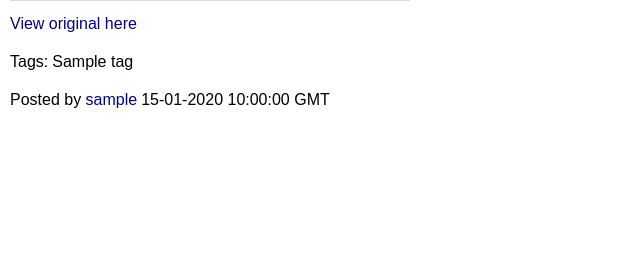
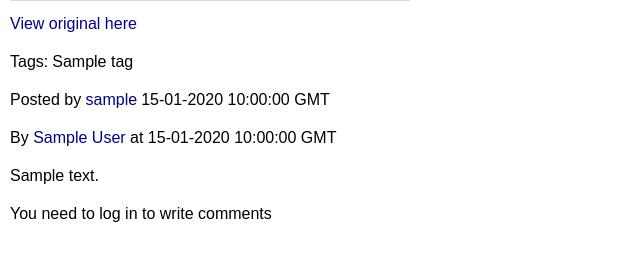
Before and after one commit to razrush1tel/nonamechan, a Flask app: page /post/1 in a window 1280 px wide. Shown: the part 354-615 px from the top of the page, without its empty margins (0-640 px from the left). Run offline with Flask 2, Linux system fonts and the light colour scheme; tables that the repository leaves empty hold one stand-in row (values such as "Sample post"); grey boxes marked "Sample" are stand-in pictures; some libraries are stand-ins or nearby versions.

Commit message:
Comments and comment form now are under the picture

```diff
--- a/package/templates/post.html
+++ b/package/templates/post.html
@@ -17,6 +17,22 @@
 		<br>
 		<p>Posted by <a style="color: darkblue;" href="{{ url_for('users.account', username=post.author.username) }}">{{ post.author.username }}</a></p>
 		<p>{{ post.date_posted.strftime('%d-%m-%Y %H:%M:%S GMT') }}</p><br>
+		{% for comment in post.comment_list %}
+			<div class="comment">
+				<p>By <a style="color: darkblue;" href="{{ url_for('users.account', username=comment.author) }}">{{ comment.author }}</a> at {{ comment.date_posted.strftime('%d-%m-%Y %H:%M:%S GMT') }}</p>
+				<br>
+				<p>{{ comment.content }}</p>
+			</div>
+		{% endfor %}
+		{% if current_user.is_authenticated %}
+			<form method="POST" action="">
+				{{ commentform.csrf_token }}
+				{{ commentform.content }}
+				{{ commentform.submit }}
+			</form>
+		{% else %}
+			<p>You need to log in to write comments</p>
+		{% endif %}
 	</div>
 
 {% endblock %}
```
